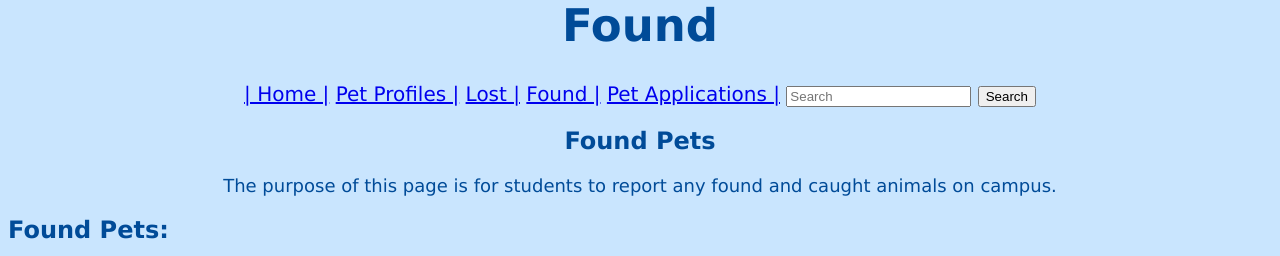
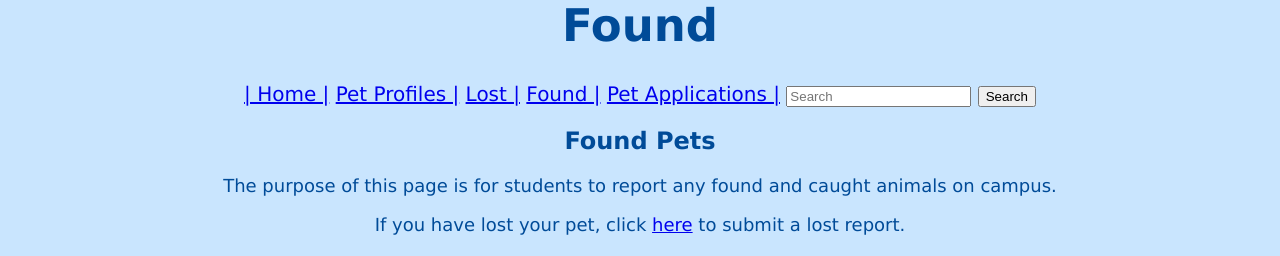
Before and after one commit to alhussainia/WebDevProject, a PHP site: page /found.php in a window 1280 px wide. Shown: the part 31-287 px from the top of the page. Run offline with PHP 8.4, Linux system fonts and the light colour scheme.

Commit message:
adding a lost link to found page

```diff
--- a/src/found.php
+++ b/src/found.php
@@ -17,6 +17,9 @@
         <h2 style="text-align: center">Found Pets</h2>
         <p style="text-align: center; font-size: 18px; color: #004B98;">The purpose of this page is for students to report any found and caught animals on campus.</p>
 
+        <div style= "text-align: center; font-size: 18px; color: #004B98;"> If you have lost your pet, click <a class="nav-item nav-link" href="lost.php">here</a> to submit a lost report.
+
+    </div>
 
         <div>
         <h2> Found Pets: </h2>
```
